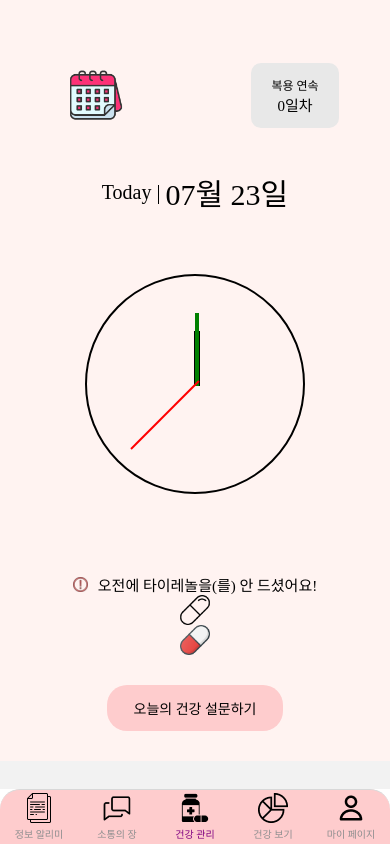
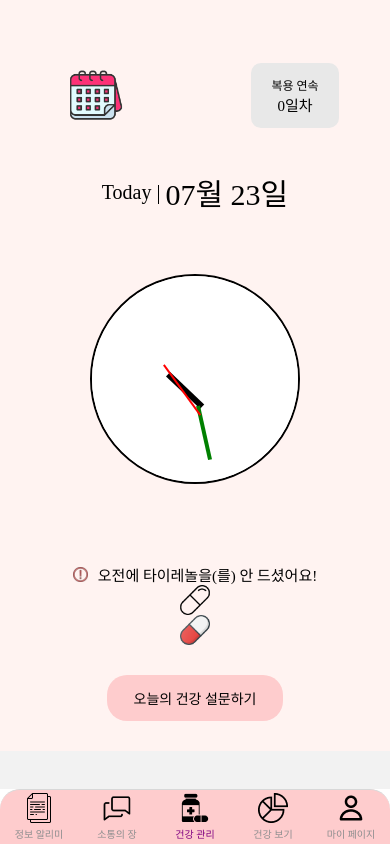
Before and after one commit to DS-laver/Frontend, a React Native app: screen /HealthCarePage in a window 390 px wide. Built offline with nearby package versions, Linux system fonts and the light colour scheme.

Commit message:
MonthPage

```diff
--- a/src/pages/HealthCare/AnalogClock.js
+++ b/src/pages/HealthCare/AnalogClock.js
@@ -1,61 +1,65 @@
-// https://github.com/allan852/RNAnalogClock/blob/master/App.js
+import React, { useState, useEffect } from "react";
+import { View, Text, StyleSheet, Dimensions } from "react-native";
 
-import React, {Component} from "react"
+export default function AnalogClock() {
+  const [time, setTime] = useState(new Date());
 
-import {
-    View,
-    Text,
-    StyleSheet,
-    Dimensions
-} from "react-native"
+  useEffect(() => {
+    const interval = setInterval(() => {
+      setTime(new Date());
+    }, 1000);
 
-export default class AnalogClock extends Component {
-  render() {
-    let screenWidth = Dimensions.get("window").width
-    let clockWidth = (screenWidth - 170)
-    let clockHeight = clockWidth
-    let hourHandleWidth = 6
-    let minitesHandleWidth = 4
-    let secondHandleWidth = 2
-    let hourHandleHeight = clockHeight/4
-    let minitesHandleHeight = clockHeight/3
-    let secondHandleHeight = clockHeight/2.3
-    return (
-        <View style={[styles.clockContainter, {width: clockWidth, height: clockHeight, borderRadius: clockWidth/2}]}>
-          <View style={[styles.clockFace, {height: clockHeight}]}></View>
-          <View style={[
-            styles.clockHourHandle,
-            {
-              width: hourHandleWidth,
-              height: hourHandleHeight,
-              left: (clockWidth-hourHandleWidth)/2,
-              top: (clockHeight/2 - hourHandleHeight),
-            }
-          ]}></View>
-          <View style={[
-            styles.clockMinitesHandle,
-            {
-              width: minitesHandleWidth,
-              height: minitesHandleHeight,
-              left: (clockWidth-minitesHandleWidth)/2,
-              top: (clockHeight/2 - minitesHandleHeight),
-              // transform:[{rotate: "40deg"}]
-            }
-          ]}></View>
-          <View style={[
-            styles.clockSecondHandle,
-            {
-              width: secondHandleWidth,
-              height: secondHandleHeight,
-              left: (clockWidth-secondHandleWidth)/2,
-              top: (clockHeight/2 - secondHandleHeight),
-              transform:[{translateX: -(clockWidth-secondHandleWidth)/2}, {rotate: "45deg"}, {translateX: (clockWidth-secondHandleWidth)/2}]
-            }
-          ]}>
-          </View>
-        </View>
-    )
-  }
+    return () => clearInterval(interval);
+  }, []);
+
+  const getHourPosition = (length, degrees, center) => {
+    const angle = (degrees - 90) * (Math.PI / 180);
+    const x = center + (length * 0.45) * Math.cos(angle); // Anchor the hand at 45% of its length from the center
+    const y = center + (length * 0.45) * Math.sin(angle);
+    return { x, y };
+  };
+
+  const getMinutePosition = (length, degrees, center) => {
+    const angle = (degrees - 90) * (Math.PI / 180);
+    const x = center + (length * 0.45) * Math.cos(angle); // Anchor the hand at 60% of its length from the center
+    const y = center + (length * 0.45) * Math.sin(angle);
+    return { x, y };
+  };
+
+  const getSecondPosition = (length, degrees, center) => {
+    const angle = (degrees - 90) * (Math.PI / 180);
+    const x = center + (length * 0.44) * Math.cos(angle); // Anchor the hand at 68% of its length from the center
+    const y = center + (length * 0.44) * Math.sin(angle);
+    return { x, y };
+  };
+
+  const clockWidth = Dimensions.get("window").width - 180;
+  const center = clockWidth / 2;
+
+  const hour = time.getHours();
+  const mins = time.getMinutes();
+  const seconds = time.getSeconds();
+
+  const hourLength = clockWidth / 4.5;
+  const minsLength = clockWidth / 3.8;
+  const secondsLength = clockWidth / 3.4;
+
+  const hourDegrees = (hour % 12 + mins / 60) * 30;
+  const minsDegrees = (mins + seconds / 60) * 6;
+  const secondsDegrees = seconds * 6;
+
+  const hourPosition = getHourPosition(hourLength, hourDegrees, center);
+  const minsPosition = getMinutePosition(minsLength, minsDegrees, center);
+  const secondsPosition = getSecondPosition(secondsLength, secondsDegrees, center);
+
+  return (
+    <View style={[styles.clockContainter, { width: clockWidth, height: clockWidth, borderRadius: clockWidth / 2 }]}>
+      <View style={[styles.clockFace, { borderRadius: clockWidth / 2 }]}></View>
+      <View style={[styles.clockHourHandle, { width: 6, height: hourLength, left: hourPosition.x, top: hourPosition.y, transform: [{ rotate: `${hourDegrees}deg` }] }]}></View>
+      <View style={[styles.clockMinitesHandle, { width: 4, height: minsLength, left: minsPosition.x, top: minsPosition.y, transform: [{ rotate: `${minsDegrees}deg` }] }]}></View>
+      <View style={[styles.clockSecondHandle, { width: 2, height: secondsLength, left: secondsPosition.x, top: secondsPosition.y, transform: [{ rotate: `${secondsDegrees}deg` }] }]}></View>
+    </View>
+  );
 }
 
 const styles = StyleSheet.create({
@@ -63,31 +67,26 @@ const styles = StyleSheet.create({
     margin: 40,
     borderWidth: 2,
     borderColor: "#000",
-    position: "relative"
-    // alignItems: "center",
-    // justifyContent: "center"
+    position: "relative",
   },
   clockFace: {
     position: "absolute",
     left: 0,
-    top: 0
+    top: 0,
+    backgroundColor: "white",
+    width: "100%",
+    height: "100%",
   },
   clockHourHandle: {
     position: "absolute",
-    width: 6,
-    // height: 80,
-    backgroundColor: "black"
+    backgroundColor: "black",
   },
   clockMinitesHandle: {
     position: "absolute",
-    width: 4,
-    // height: 80,
-    backgroundColor: "green"
+    backgroundColor: "green",
   },
   clockSecondHandle: {
     position: "absolute",
-    width: 2,
-    // height: 80,
-    backgroundColor: "red"
+    backgroundColor: "red",
   },
-})
+});
--- a/src/pages/HealthCare/CalendarPage.tsx
+++ b/src/pages/HealthCare/CalendarPage.tsx
@@ -1,4 +1,4 @@
-import React from "react";
+import React, {useState} from "react";
 import { Calendar } from "react-native-calendars";
 import { Text, StyleSheet, View, TouchableOpacity, Image } from "react-native";
 
@@ -11,6 +11,10 @@ function CalendarView() {
   const date = today.getDate();
   const todayString = `${year}-${month < 10 ? `0${month}` : month}-${date < 10 ? `0${date}` : date}`.toString();
 
+  const [selected, setSelected] = useState('');
+
+  const [isSelectToday, setIsSelectToday] = useState(true);
+  const [todaySurveyDone, setTodaySurveyDone] = useState(true);
 
   return (
     <View style={styles.calendarContainer}>
@@ -26,18 +30,49 @@ function CalendarView() {
           />
           {/* <Text style={styles.calendarText}>달력보기</Text> */}
         </TouchableOpacity>
-        <Text style={styles.calendarTitle}>복용 달력</Text>
+      </View>
+      <View style={styles.calendarTitleContainer}>
+        <Text style={styles.calendarTitle}>월별</Text>
       </View>
       <Calendar
         style={styles.calendar}
-        markedDates={{todayString: {marked: true}}}
+        // markedDates={{todayString: {marked: true}}}
         theme={{
-          selectedDayBackgroundColor: '#009688',
-          arrowColor: '#009688',
-          dotColor: '#009688',
-          todayTextColor: '#009688',
+          selectedDayBackgroundColor: '#FB3F4A',
+          arrowColor: '#FB3F4A',
+          dotColor: '#FB3F4A',
+          todayTextColor: '#FB3F4A',
+        }}
+        onDayPress={day => {
+          setSelected(day.dateString);
+        }}
+        markedDates={{
+          [selected]:
+            {selected: true,
+            disableTouchEvent: true, }
         }}
       />
+
+      <View style={styles.monthButtonsContainer}>
+        <TouchableOpacity>
+          <Text style={styles.monthButton}>
+            복용한 약 확인
+          </Text>
+        </TouchableOpacity>
+        {isSelectToday
+          ? <TouchableOpacity>
+            {todaySurveyDone
+            ? <Text style={styles.monthButton}>오늘의 건강 설문보기</Text>
+            : <Text style={styles.monthButton}>오늘의 건강 설문하기</Text>}
+            </TouchableOpacity>
+          : <TouchableOpacity>
+            <Text style={styles.monthButton}>
+              지난 건강 설문 확인
+            </Text>
+          </TouchableOpacity>
+        }
+      </View>
+
     </View>
   );
 }
@@ -61,24 +96,54 @@ const styles = StyleSheet.create({
   calendarImage: {
     // width: 60,
     // height: 60,
-    width: 70,
-    height: 70,
+    width: 50,
+    height: 50,
   },
   calendarText: {
     fontSize: 15,
   },
 
+  calendarTitleContainer: {
+    // marginTop: 20,
+    alignItems: "center",
+    justifyContent: "center"
+  },
   calendarTitle:{
     alignItems: 'center',
-    fontSize: 30,
-    fontFamily: 'SCDream5',
+    fontSize: 40,
+    fontFamily: 'SCDream6',
     color: '#000000'
   },
+
   calendar: {
     borderRadius: 30,
     margin: 20,
+    marginTop: 30,
     borderBottomWidth: 1,
     borderBottomColor: '#e0e0e0',
+    padding: 15,
+  },
+
+
+  monthButtonsContainer: {
+    // marginBottom: 30,
+    justifyContent: 'center',
+    alignItems: 'center',
+    flexDirection: "row",
+    // flex: 1,
+  },
+  monthButton: {
+    justifyContent: 'center',
+    alignItems: 'center',
+    alignContent: "center",
+    textAlign: 'center',
+    margin: 10,
+    width: 165,
+    fontFamily: 'SCDream6',
+    color: '#000000',
+    backgroundColor: '#FECCCD',
+    borderRadius: 20,
+    padding: 15,
   }
 });
 
```
Also changed, not shown: src/pages/HealthCare/CirclePrograss.js (deleted, +0 -60 lines), 2 other files (tests, documents, lock files or other folders).
